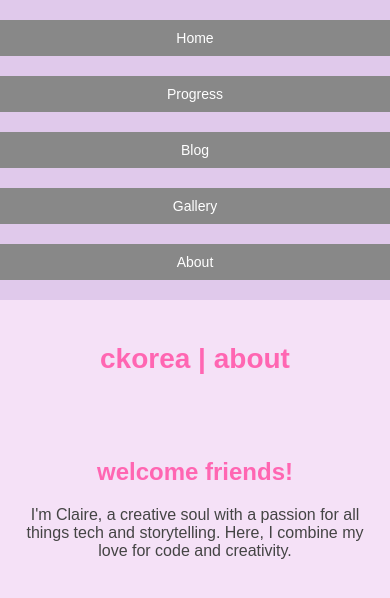
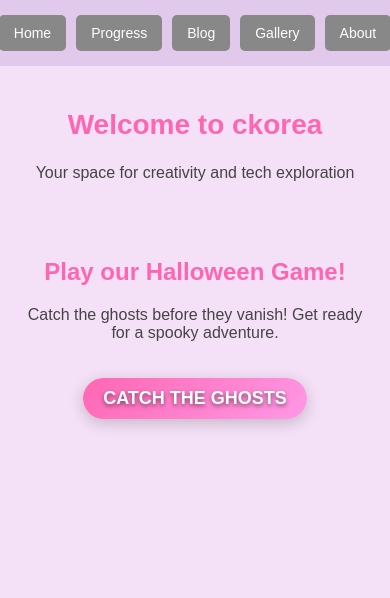
Before and after one commit to ckorea/blog, a plain HTML site: page index.html in a window 390 px wide. Drawn offline with Linux system fonts and the light colour scheme.

Commit message:
Update index.html

```diff
--- a/index.html
+++ b/index.html
@@ -3,7 +3,7 @@
 <head>
     <meta charset="UTF-8">
     <meta name="viewport" content="width=device-width, initial-scale=1.0">
-    <title>ckorea | About</title>
+    <title>ckorea | Home</title>
     <style>
         /* General styles */
         body {
@@ -11,6 +11,7 @@
             margin: 0;
             padding: 0;
             background-color: #f5e1f7;
+            color: #444;
         }
 
         h1, h2 {
@@ -56,7 +57,36 @@
             font-size: 14px;
         }
 
-        /* Media query for mobile responsiveness */
+        /* Holographic button */
+        .holo-button {
+            background: linear-gradient(135deg, #ff66b2, #ff99e6);
+            color: white;
+            padding: 15px 30px;
+            border: none;
+            border-radius: 30px;
+            cursor: pointer;
+            font-size: 18px;
+            text-transform: uppercase;
+            transition: background 0.3s ease;
+            box-shadow: 0 4px 15px rgba(0, 0, 0, 0.2);
+            text-decoration: none;
+            display: inline-block;
+            margin-top: 20px;
+        }
+
+        .holo-button:hover {
+            background: linear-gradient(135deg, #ff99e6, #ff66b2);
+        }
+
+        /* Make the text stand out better */
+        .holo-button-text {
+            font-size: 18px;
+            font-weight: bold;
+            color: #fff;
+            text-shadow: 0 2px 4px rgba(0, 0, 0, 0.5);
+        }
+
+        /* Responsive */
         @media (max-width: 768px) {
             h1 {
                 font-size: 28px;
@@ -65,16 +95,9 @@
                 font-size: 24px;
             }
 
-            nav {
-                flex-direction: column;
-                align-items: center;
-            }
-
-            nav a {
-                display: block;
-                width: 100%;
-                margin: 10px 0;
-                text-align: center;
+            .holo-button {
+                font-size: 16px;
+                padding: 10px 20px;
             }
         }
     </style>
@@ -92,15 +115,17 @@
 
     <!-- Title Section -->
     <section>
-        <h1>ckorea | about</h1>
+        <h1>Welcome to ckorea</h1>
+        <p>Your space for creativity and tech exploration</p>
     </section>
 
-    <!-- Welcome Section -->
+    <!-- Call to Action / Game Link -->
     <section>
-        <h2>welcome friends!</h2>
-        <p>
-            I'm Claire, a creative soul with a passion for all things tech and storytelling. Here, I combine my love for code and creativity.
-        </p>
+        <h2>Play our Halloween Game!</h2>
+        <p>Catch the ghosts before they vanish! Get ready for a spooky adventure.</p>
+        <a href="game.html" class="holo-button">
+            <span class="holo-button-text">Catch the Ghosts</span>
+        </a>
     </section>
 
 </body>
```
